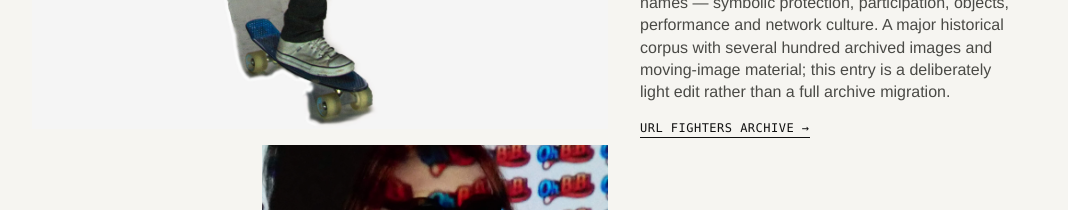
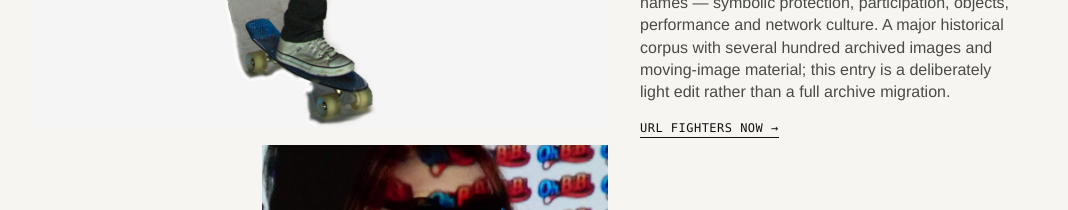
Before and after one commit to victorleparis/victor-le-site, a Next.js app: page / in a window 1280 px wide. Shown: the part 1960-2170 px from the top of the page, without its empty margins (16-1084 px from the left). Built offline with nearby package versions, Linux system fonts and the light colour scheme; no server answers.

Commit message:
Rename URL Fighters link label to URL FIGHTERS NOW
Co-Authored-By: Claude Sonnet 5 <noreply@anthropic.com>
Claude-Session: https://claude.ai/code/session_01BgWj9RXvhdiCYo1Hfp4Gse

```diff
--- a/content/selected/url-fighters.ts
+++ b/content/selected/url-fighters.ts
@@ -14,6 +14,6 @@ export const urlFightersFraming =
   "Artistic protocols built around URLs and domain names — symbolic protection, participation, objects, performance and network culture. A major historical corpus with several hundred archived images and moving-image material; this entry is a deliberately light edit rather than a full archive migration.";
 
 export const urlFightersArchiveLink = {
-  label: "URL FIGHTERS ARCHIVE",
+  label: "URL FIGHTERS NOW",
   href: "https://urlfighters.com" as string | null,
 };
```
